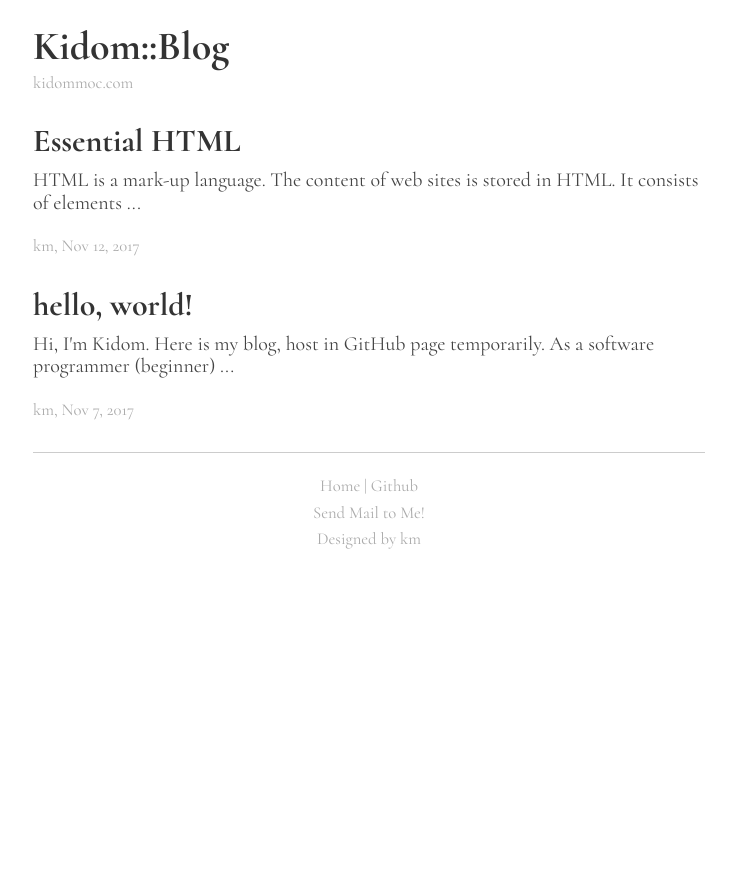
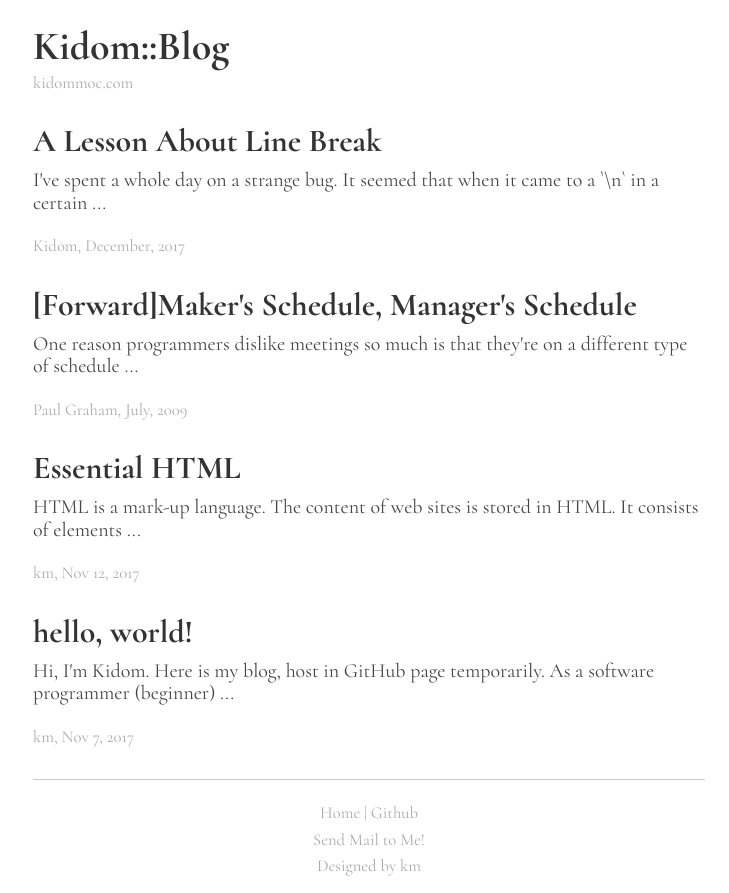
Before and after one commit to KidomMoc/kidommoc.github.io, a plain HTML site: page index.html in a window 1280 px wide. Shown: the whole page, without its empty margins (271-1000 px from the left). Before the commit the page ends 800 px from the top, so only its background shows below. Drawn offline with Linux system fonts and the light colour scheme.

Commit message:
Update home page for #3 and #4

```diff
--- a/index.html
+++ b/index.html
@@ -12,6 +12,16 @@
 		<h1>Kidom::Blog</h1>
 		<p class="info"><small><a href="http://kidommoc.com/" title="My Home Page">kidommoc.com</a></small></p>
 		<bloglist>
+			<section>
+				<h2><a href="article/4.html">A Lesson About Line Break</a></h2>
+				<p>I've spent a whole day on a strange bug. It seemed that when it came to a `\n` in a certain ... </p>
+				<p class="info"><small>Kidom, December, 2017</small></p>
+			</section>
+			<section>
+				<h2><a href="article/3.html">[Forward]Maker's Schedule, Manager's Schedule</a></h2>
+				<p>One reason programmers dislike meetings so much is that they're on a different type of schedule ...</p>
+				<p class="info"><small>Paul Graham, July, 2009</small></p>
+			</section>
 			<section>
 				<h2><a href="article/2.html">Essential HTML</a></h2>
 				<p>HTML is a mark-up language. The content of web sites is stored in HTML. It consists of elements ...</p>
```
